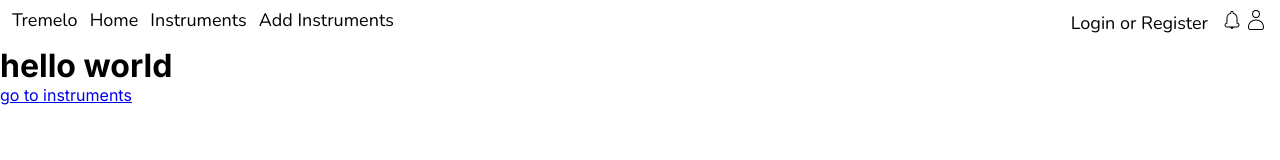
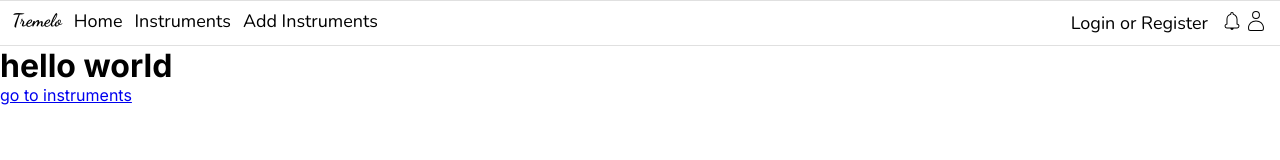
Before and after one commit to michaelpaulcuccia/GuitarShop, a Next.js app in the folder my-app/: page / in a window 1280 px wide. Shown: the top 160 px of the page. Built offline with nearby package versions, Linux system fonts and the light colour scheme.

Commit message:
font and styling to navbar

```diff
--- a/my-app/components/NavBar.jsx
+++ b/my-app/components/NavBar.jsx
@@ -1,14 +1,16 @@
 'use client';
 import React, { useState } from 'react';
 import Link from 'next/link';
-import { Nunito } from 'next/font/google';
+import { Nunito, Dancing_Script } from 'next/font/google';
 import styled, {keyframes } from 'styled-components';
+import Container from './Container';
 import { CiUser } from "react-icons/ci";
 import { CiBellOn } from "react-icons/ci";
 import { CiMenuBurger } from "react-icons/ci";
 import { mobileBreakpoint } from '../constants';
 
 const nunito = Nunito({ subsets: ["latin"] });
+const dancing_script = Dancing_Script({ weight: ["700"], subsets: ["latin"] });
 
 const fadeIn = keyframes`
   from {
@@ -20,8 +22,11 @@ const fadeIn = keyframes`
 `;
 
 const Root = styled.div`
-  //background-color: #FFC72C;
   color: black;
+`;
+
+const Line = styled.div`
+  border-top: 1px solid rgb(224,224,224);
 `;
 
 const MainWrapperDesktop = styled.div`
@@ -53,7 +58,7 @@ const NavLinks = styled(Link)`
   }
 
   @media (max-width: ${mobileBreakpoint}) {
-    padding: 1.75px 0;
+    padding: 8px 0;
   }
 `;
 
@@ -66,6 +71,10 @@ const RightSideUser = styled.div`
 
 const IconContainer = styled.div`
   display: flex;
+
+  @media (max-width: ${mobileBreakpoint}) {
+    padding: 8px 0;
+  }
 `;
 
 const MainWrapperMobile = styled.div`
@@ -90,6 +99,7 @@ const MobileNavContainer = styled.div`
 
 const OpenMobileNavContainer = styled(MobileNavContainer)`
   animation: ${fadeIn} 0.5s ease;
+  height: 100vh;
 `;
 
 const MobileTitleHide = styled.div`
@@ -105,29 +115,34 @@ export default function NavBar() {
   }
 
   return (
-    <Root className={nunito.className}>
+    <Root>
+      <Line />
+        <Container>
           <MainWrapperDesktop>
               <LeftSideLinks>
-            <NavLinks href='/'>Tremelo</NavLinks>
-            <NavLinks href='/'>Home</NavLinks>
-            <NavLinks href='/'>Instruments</NavLinks>
-            <NavLinks href='/'>Add Instruments</NavLinks>
+                <NavLinks href='/' className={dancing_script.className}>Tremelo</NavLinks>
+                <NavLinks href='/' className={nunito.className}>Home</NavLinks>
+                <NavLinks href='/' className={nunito.className}>Instruments</NavLinks>
+                <NavLinks href='/' className={nunito.className}>Add Instruments</NavLinks>
               </LeftSideLinks>
               <RightSideUser>
-            <NavLinks href='/'>Login or Register</NavLinks>
+                <NavLinks href='/' className={nunito.className}>Login or Register</NavLinks>
                 <IconContainer>
                   <div><CiBellOn size="24px" /></div>
                   <div><CiUser size="24px" /></div>
                 </IconContainer>
               </RightSideUser>
           </MainWrapperDesktop>
+        </Container>
+      <Line />
       {/* MOBILE */}
+      <Container>
         <MainWrapperMobile>
             <MobileNavContainer>
               {
                 !mobileNavOpen &&
                 <MobileTitleHide>
-                <NavLinks href='/'>Tremelo</NavLinks>
+                  <NavLinks href='/' className={dancing_script.className}>Tremelo</NavLinks>
                 </MobileTitleHide>
               }
               <MobileMenuButtonContainer onClick={handleMobileNav}>
@@ -136,11 +151,11 @@ export default function NavBar() {
               {
                 mobileNavOpen &&
                 <OpenMobileNavContainer>
-                <NavLinks href='/'>Tremelo</NavLinks>
-                <NavLinks href='/'>Home</NavLinks>
-                <NavLinks href='/'>Instruments</NavLinks>
-                <NavLinks href='/'>Add Instruments</NavLinks>
-                <NavLinks href='/'>Login or Register</NavLinks>
+                  <NavLinks href='/' className={dancing_script.className}>Tremelo</NavLinks>
+                  <NavLinks href='/' className={nunito.className}>Home</NavLinks>
+                  <NavLinks href='/' className={nunito.className}>Instruments</NavLinks>
+                  <NavLinks href='/' className={nunito.className}>Add Instruments</NavLinks>
+                  <NavLinks href='/' className={nunito.className}>Login or Register</NavLinks>
                   <IconContainer>
                     <div><CiBellOn size="24px" /></div>
                     <div><CiUser size="24px" /></div>
@@ -149,6 +164,7 @@ export default function NavBar() {
               }
             </MobileNavContainer>
         </MainWrapperMobile>
+      </Container>
     </Root>
   )
 }
--- a/my-app/src/app/layout.jsx
+++ b/my-app/src/app/layout.jsx
@@ -17,10 +17,10 @@ export default function RootLayout({ children }) {
     <html lang="en">
       <body className={inter.className}>
         <StyledComponentsRegistry>
-          <Container>
             <NavBar />
-            <main>{children}</main>
-          </Container>
+            <Container>
+              <main>{children}</main>
+            </Container>
         </StyledComponentsRegistry>
       </body>
     </html>
```
Lines whose indentation alone changed are shown as unchanged.
